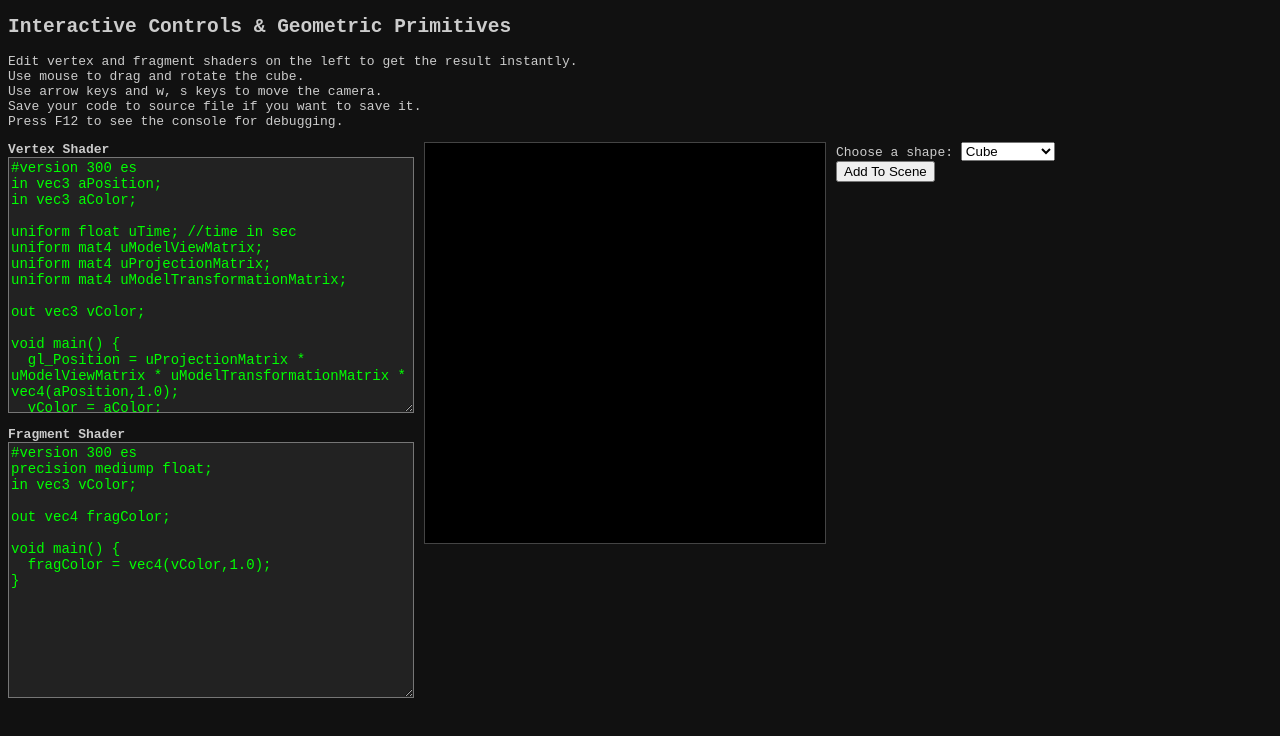
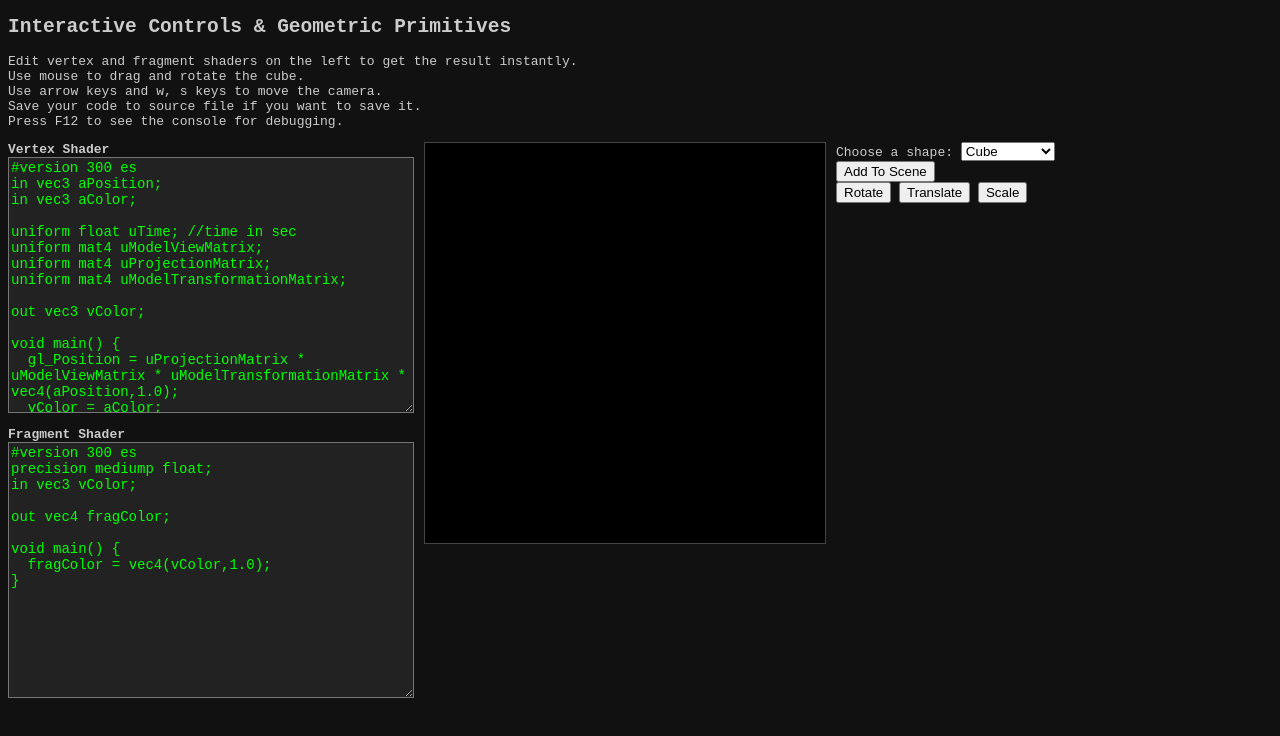
Before and after one commit to invigoro/cs512-hw2, a plain HTML site: page hw2.html in a window 1280 px wide. Drawn offline with Linux system fonts and the light colour scheme.

Commit message:
some buttons

```diff
--- a/hw2.html
+++ b/hw2.html
@@ -61,6 +61,11 @@
       </div>
 
       <button id="primitive-insert" onclick="createShape();">Add To Scene</button>
+      <div>
+        <button id="rotate-button" onclick="setMode('rotate')">Rotate</button>
+        <button id="translate-button" onclick="setMode('translate')">Translate</button>
+        <button id="scale-button" onclick="setMode('scale')">Scale</button>
+      </div>
     </div>
   </div>
 
@@ -147,9 +152,13 @@ void main() {
     let selectedObject = null;
     let selectedObjectIndex = null;
     let curId = 0;
+    let mode = "rotate";
     function getNewId() {
       curId++;//makes sure this id is always unique
       return curId;
+    }
+    function setMode(modeName) {
+      mode = modeName;
     }
 
     function initBuffer(positions, colors, indices) {
@@ -261,12 +270,14 @@ void main() {
     canvas.addEventListener('mouseup', () => mouseDown = false);
     canvas.addEventListener('mousemove', e => {
       if (!mouseDown) return;
-      if(!selectedObject) return;
+      if (!selectedObject) return;
+      if(mode == "rotate") {
       let dx = e.clientX - lastX;
       let dy = e.clientY - lastY;
       selectedObject.rotY += dx * 0.01;
       selectedObject.rotX += dy * 0.01;
       lastX = e.clientX; lastY = e.clientY;
+      }
     });
 
     document.addEventListener('keydown', e => {
```
